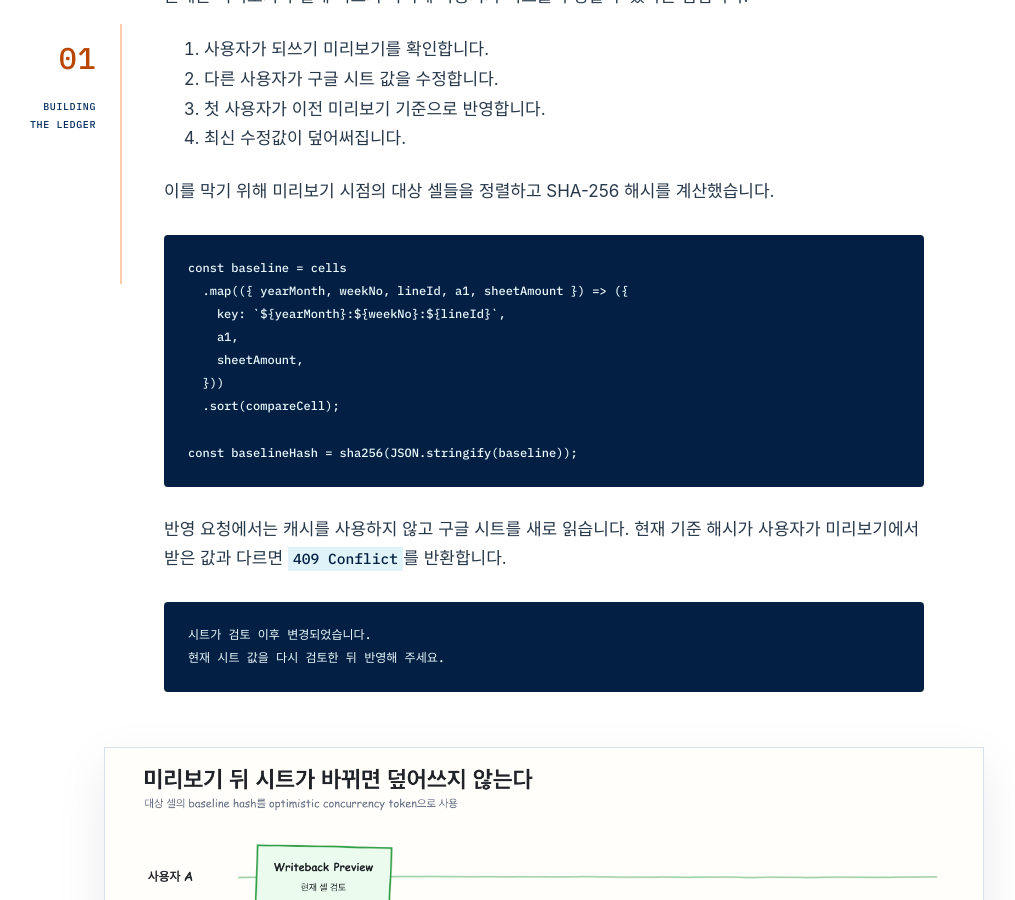
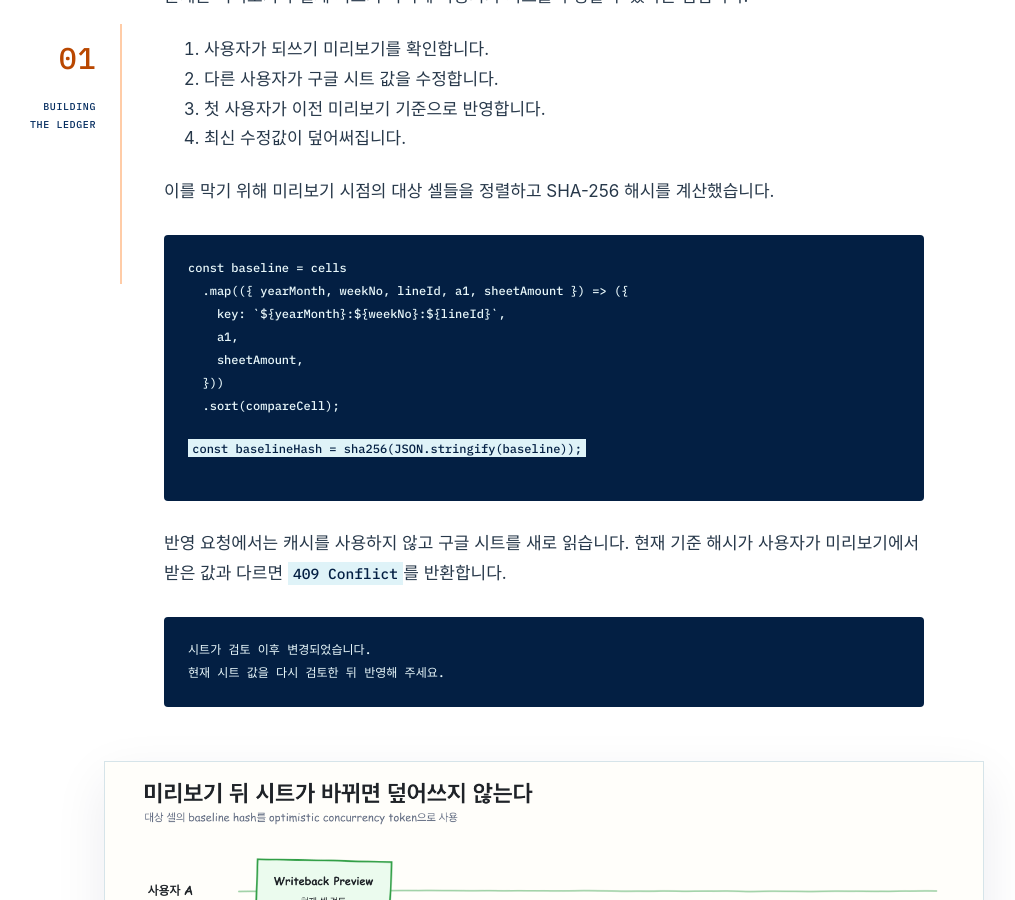
Before and after one commit to merryAI-dev/merryAI-dev.github.io, a Jekyll site: the page built from _posts/2026-07-22-myscube-building-the-ledger-01.md, in a window 1280 px wide and 900 px high, scrolled down 12081 px. Shown: the whole window, without its empty margins (182-1197 px from the left). Built offline with Jekyll 4.4.1, drawn with Linux system fonts in a browser that asks for light colours; some web fonts are replaced; some of the changed text lies outside the part shown.

```diff
--- a/_posts/2026-07-22-myscube-building-the-ledger-01.md
+++ b/_posts/2026-07-22-myscube-building-the-ledger-01.md
@@ -264,10 +264,8 @@ next_title: 주정산은 CRUD가 아니었다 — Express BFF 뒤에 Spring을
     a1,
     sheetAmount,
   }))
-  .sort(compareCell);
-
-const baselineHash = sha256(JSON.stringify(baseline));
-</code></pre>
+  .sort(compareCell);</code><p><code>const baselineHash = sha256(JSON.stringify(baseline));
+</code></p></pre><p></p>
 <p>반영 요청에서는 캐시를 사용하지 않고 구글 시트를 새로 읽습니다. 현재 기준 해시가 사용자가 미리보기에서 받은 값과 다르면 <code>409 Conflict</code>를 반환합니다.</p>
 <pre><code>시트가 검토 이후 변경되었습니다.
 현재 시트 값을 다시 검토한 뒤 반영해 주세요.
```
Also changed, not shown: other parts of _posts/2026-07-22-myscube-building-the-ledger-01.md (+1 -1 lines).
